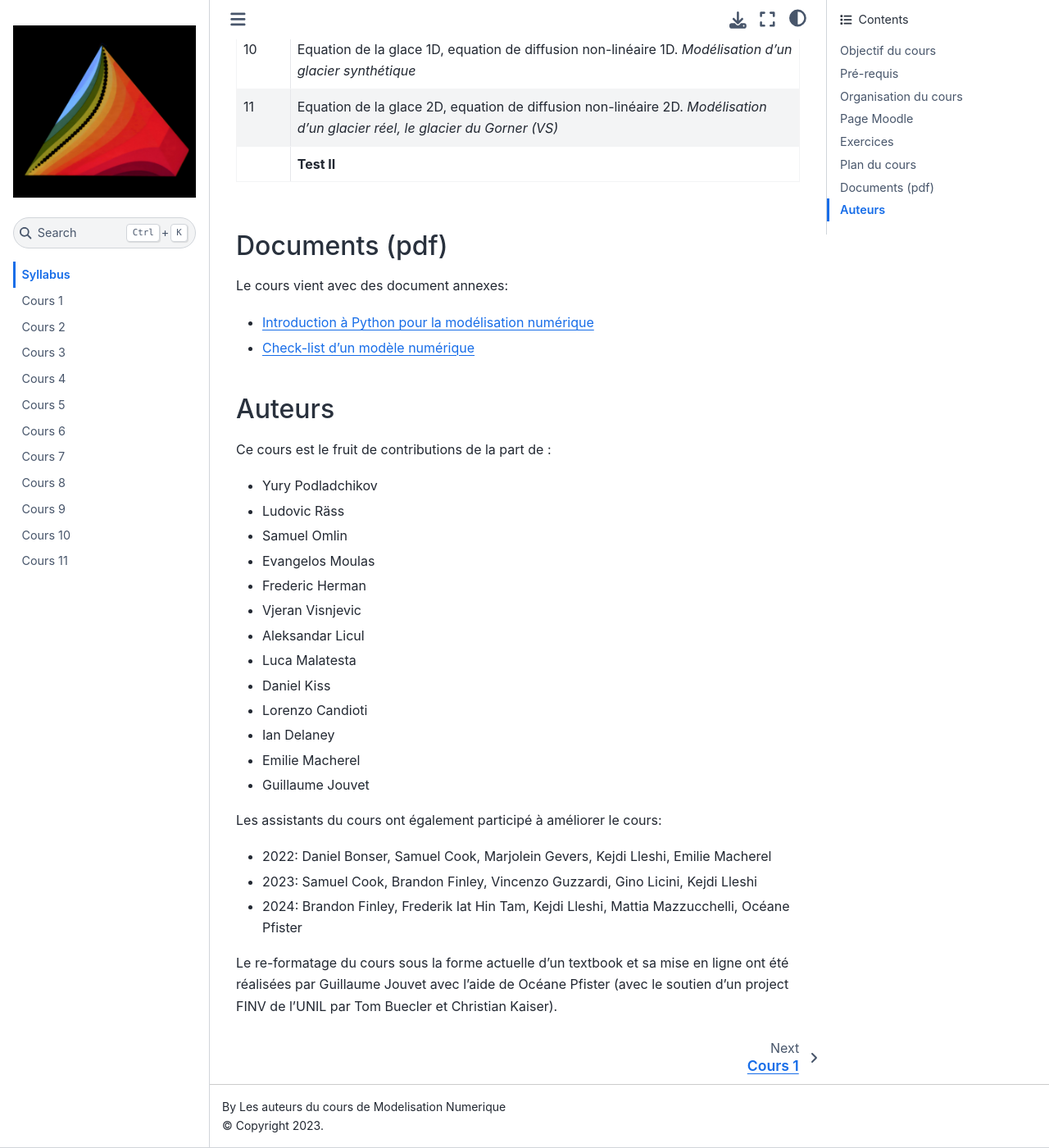
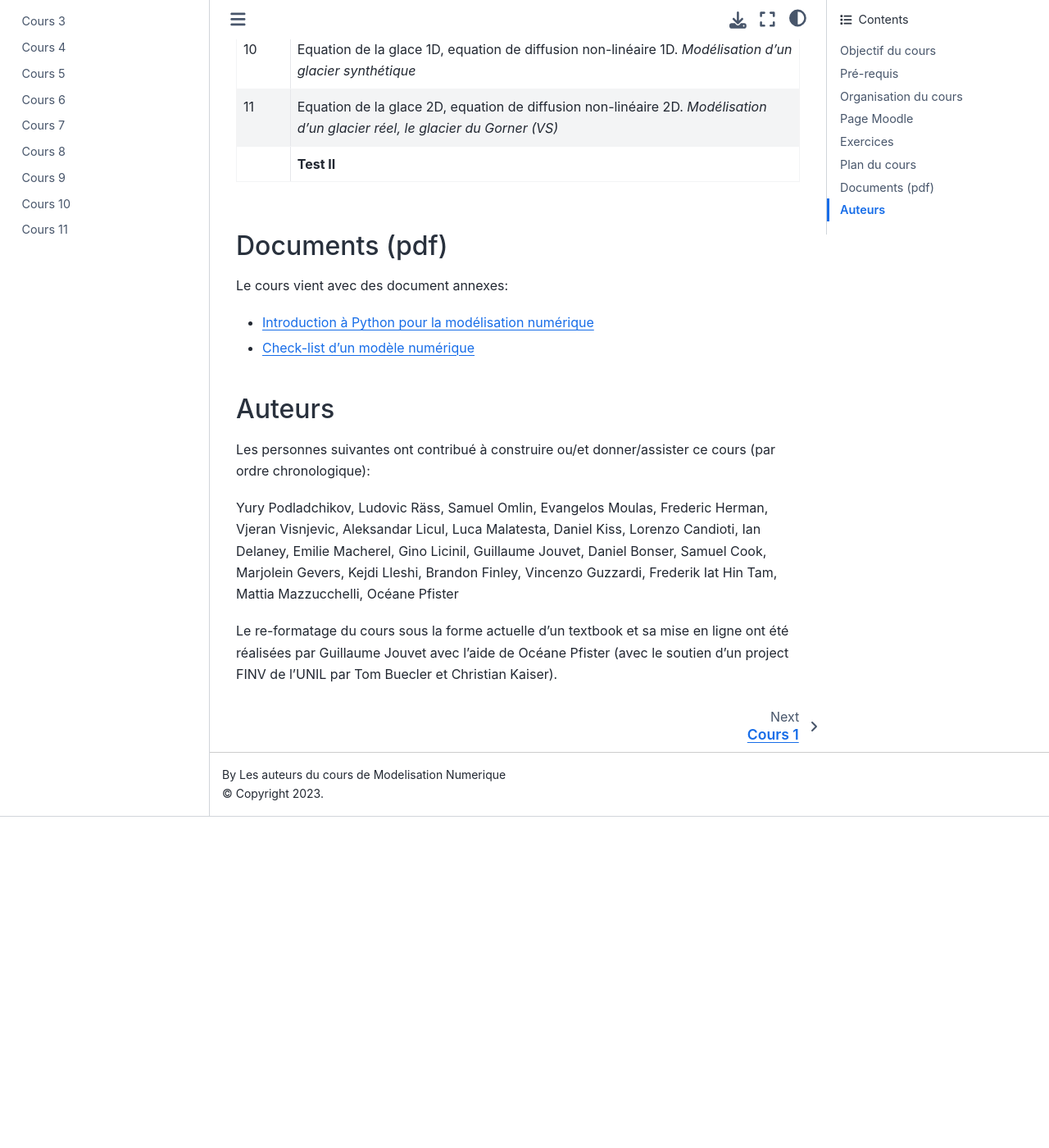
Before and after one commit to jouvetg/modnum, a Jupyter Book: the page built from syllabus.md, in a window 1280 px wide and 1400 px high, scrolled down 2353 px. Shown: the whole window at 82% size. Built offline with Jupyter Book 1.0.4 settings and Sphinx 7.4.7 and the Sphinx Book theme 1.1.4, drawn with Linux system fonts in a browser that asks for light colours; pages that are not in the unit, such as notebooks, are missing from menus; after the commit the page ends 3349 px from its top, so only the background shows below that.

Commit message:
small upt

```diff
--- a/syllabus.md
+++ b/syllabus.md
@@ -67,26 +67,8 @@
 
 ## Auteurs
 
-Ce cours est le fruit de contributions de la part de :
+Les personnes suivantes ont contribué à construire ou/et donner/assister ce cours (par ordre chronologique):
 
-- Yury Podladchikov
-- Ludovic Räss
-- Samuel Omlin
-- Evangelos Moulas
-- Frederic Herman
-- Vjeran Visnjevic
-- Aleksandar Licul
-- Luca Malatesta
-- Daniel Kiss
-- Lorenzo Candioti
-- Ian Delaney
-- Emilie Macherel
-- Guillaume Jouvet
-
-Les assistants du cours ont également participé à améliorer le cours:
-
-- 2022: Daniel Bonser, Samuel Cook, Marjolein Gevers, Kejdi Lleshi, Emilie Macherel
-- 2023: Samuel Cook, Brandon Finley, Vincenzo Guzzardi, Gino Licini, Kejdi Lleshi
-- 2024: Brandon Finley, Frederik Iat Hin Tam, Kejdi Lleshi, Mattia Mazzucchelli, Océane Pfister
+Yury Podladchikov, Ludovic Räss, Samuel Omlin, Evangelos Moulas, Frederic Herman, Vjeran Visnjevic, Aleksandar Licul, Luca Malatesta, Daniel Kiss, Lorenzo Candioti, Ian Delaney, Emilie Macherel, Gino Licinil, Guillaume Jouvet, Daniel Bonser, Samuel Cook, Marjolein Gevers, Kejdi Lleshi, Brandon Finley, Vincenzo Guzzardi, Frederik Iat Hin Tam, Mattia Mazzucchelli, Océane Pfister
 
 Le re-formatage du cours sous la forme actuelle d'un textbook et sa mise en ligne ont été réalisées par Guillaume Jouvet avec l'aide de Océane Pfister (avec le soutien d'un project FINV de l'UNIL par Tom Buecler et Christian Kaiser).
```
Also changed, not shown: 03_cours/03_cours.md (+1 -1 lines), 2 other files.
